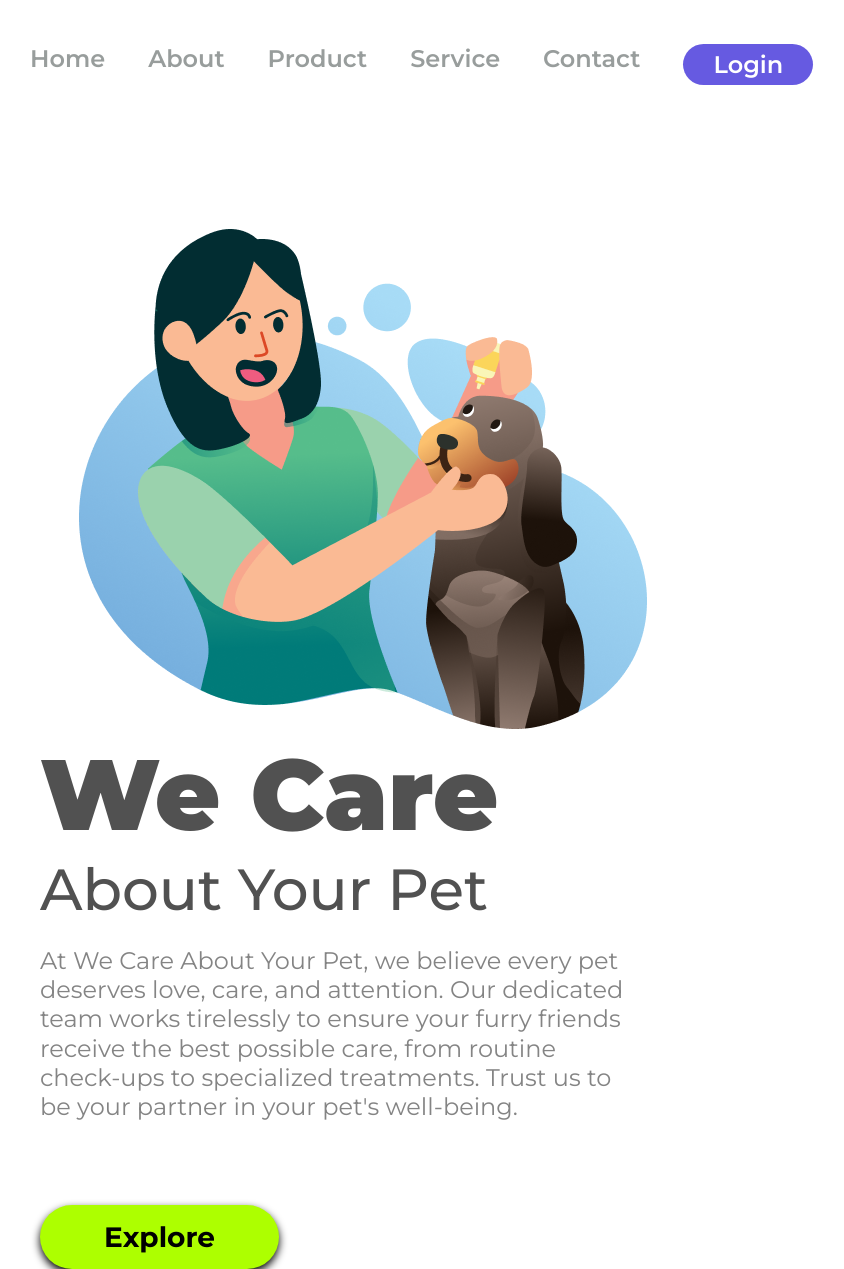
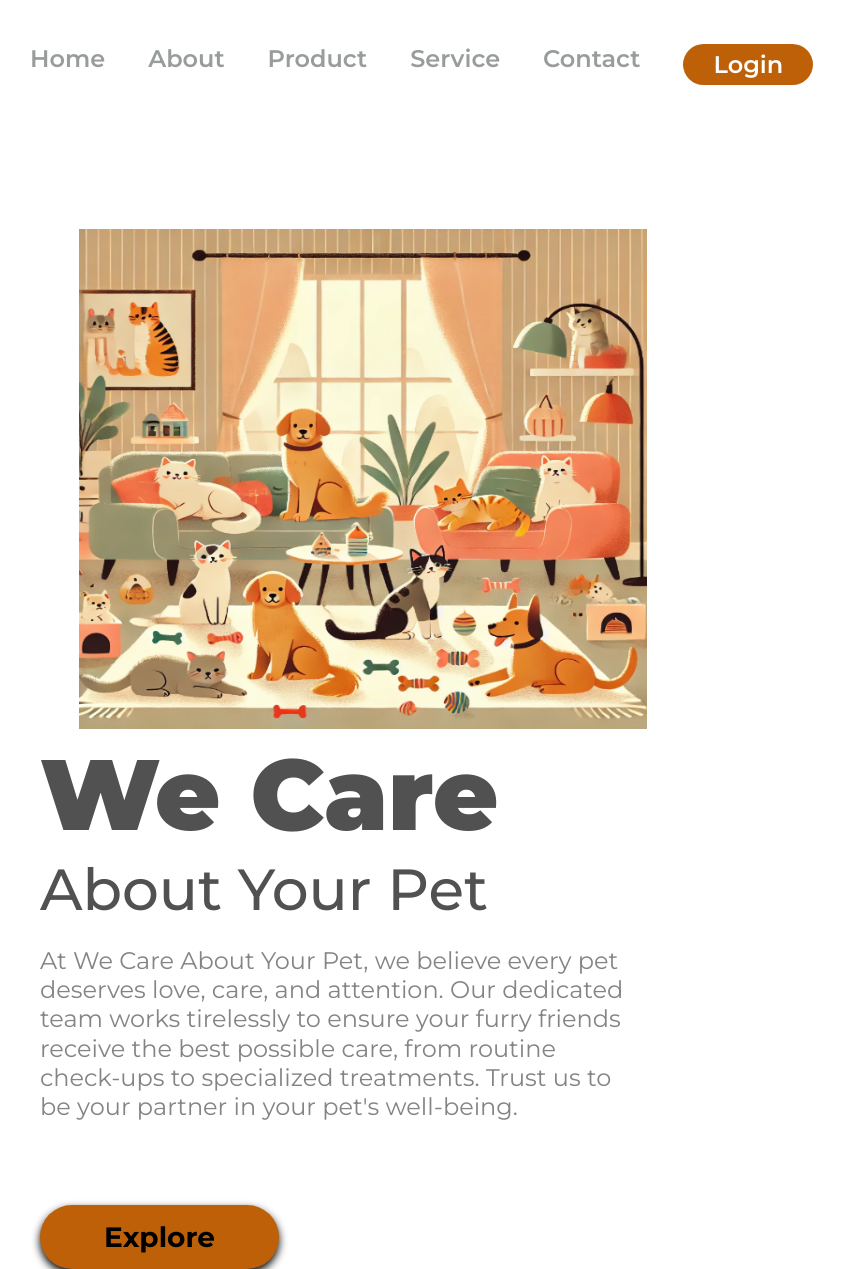
Before and after one commit to DevWesCode/Projeto-01-We-Care, a plain HTML site: page index.html in a window 1280 px wide. Shown: the whole page, without its empty margins (46-890 px from the left). Drawn offline with Linux system fonts and the light colour scheme.

Commit message:
Primeira alteração na Branch (imagem e cor dos botoes)

```diff
--- a/index.html
+++ b/index.html
@@ -26,7 +26,7 @@
     </header>
 
     <main>
-        <img src="././assets/img/Illustration 2.png" alt="we-care-logo" class="logo-image">
+        <img src="././assets/img/we-care.png" alt="we-care-logo" class="logo-image">
 
         <section>
             <h1>We Care</h1>
--- a/style.css
+++ b/style.css
@@ -38,17 +38,17 @@ header {
     line-height: 29.26px;
     color: #989d9c;
     cursor: pointer;
-    background-color: #665AE1;
+    background-color: #be6007;
     color: #ffffff;
     border: none;
 }
 
 #login-button:hover {
-    background-color: #a8a3df;
+    background-color: #cf8642;
 }
 
 #login-button:active{
-    background-color: #4133df;
+    background-color: #b95d07;
 }
 
 
@@ -85,7 +85,7 @@ p {
     width: 239px;
     height: 64px;
     border-radius: 50px;
-    background-color: #adff00;
+    background-color: #be6007;
     border: none;
     font-weight: 700;
     font-size: 28px;
@@ -95,11 +95,11 @@ p {
 }
 
 #explore-button:hover {
-    background-color: #a6e224;
+    background-color: #e29024;
 }
 
 #explore-button:active {
-  background-color: #8aca00;
+  background-color: #be6007;
 }
 
 /* Ícone do menu hambúrguer */
```
Also changed, not shown: assets/img/we-care.png (added).
